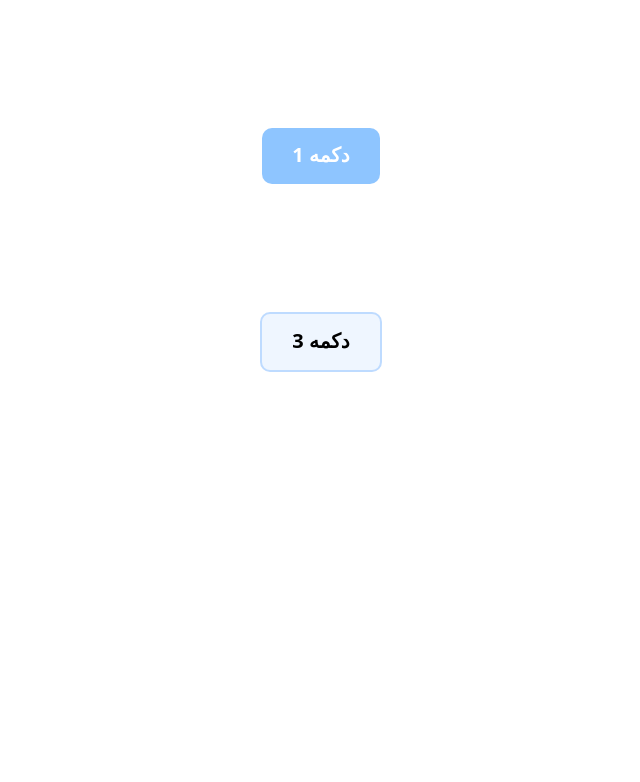
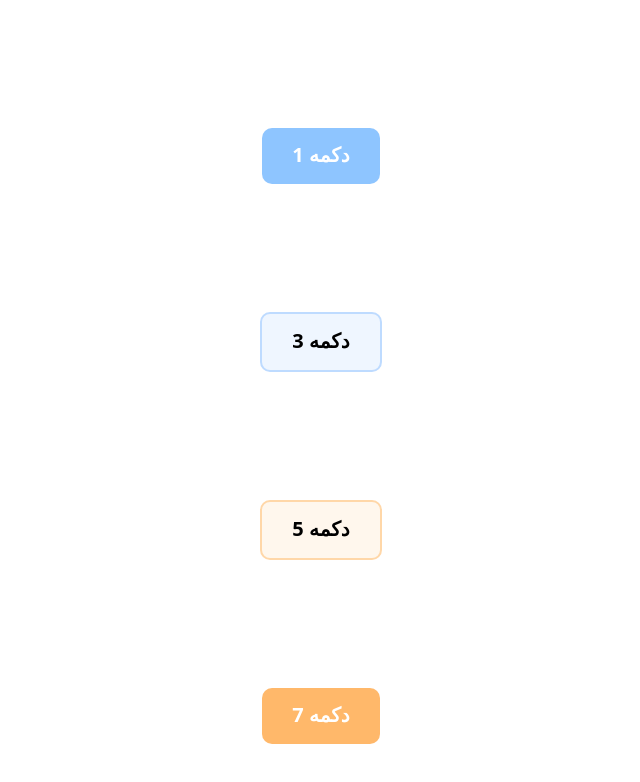
Before and after one commit to Fateme-Sharif-Dini/Hamrah-Sell-Front-End, a Next.js app: page / in a window 1280 px wide. Shown: the top 782 px of the page, without its empty margins (319-959 px from the left). Built offline with nearby package versions, Linux system fonts and the light colour scheme.

Commit message:
feat: add tertiary and destructive small size button

```diff
--- a/app/globals.css
+++ b/app/globals.css
@@ -48,11 +48,11 @@
   --black-900: 0 0 0;
 
   /* Feedback (Orange) */
-  --orange-50: 225 232 230;
+  --orange-50: 225 237 230;
   --orange-75: 225 183 150;
   --orange-100: 225 155 107;
   --orange-200: 225 109 43;
-  --orange-300: 225 75 0;
+  --orange-300: 225 79 0;
   --orange-400: 179 55 0;
   --orange-500: 156 48 0;
 
--- a/app/page.tsx
+++ b/app/page.tsx
@@ -9,6 +9,12 @@ export default function Home() {
       <Button color="secondary" size="small" className="mx-auto my-[10%]">
         دکمه 3
       </Button>
+      <Button color="tertiary" size="small" className="mx-auto my-[10%]">
+        دکمه 5
+      </Button>
+      <Button color="destructive" size="small" className="mx-auto my-[10%]">
+        دکمه 7
+      </Button>
     </div>
   );
 }
--- a/components/ui/button.tsx
+++ b/components/ui/button.tsx
@@ -10,8 +10,8 @@ const buttonVariants = cva(
       color: {
         primary: 'bg-blue-300 text-white hover:bg-blue-500',
         secondary: 'bg-blue-50 text-black border-2 border-blue-200 hover:border-transparent hover:bg-blue-100',
-        tertiary: 'bg-green-500 text-white hover:bg-green-600',
-        destructive: 'bg-red-500 text-white hover:bg-red-600',
+        tertiary: 'bg-orange-50 text-black border-2 border-orange-200 hover:border-transparent hover:bg-orange-200',
+        destructive: 'bg-orange-300 text-white hover:bg-orange-400',
       },
       // Outline variants (only applies to primary/secondary)
       outline: {
```
